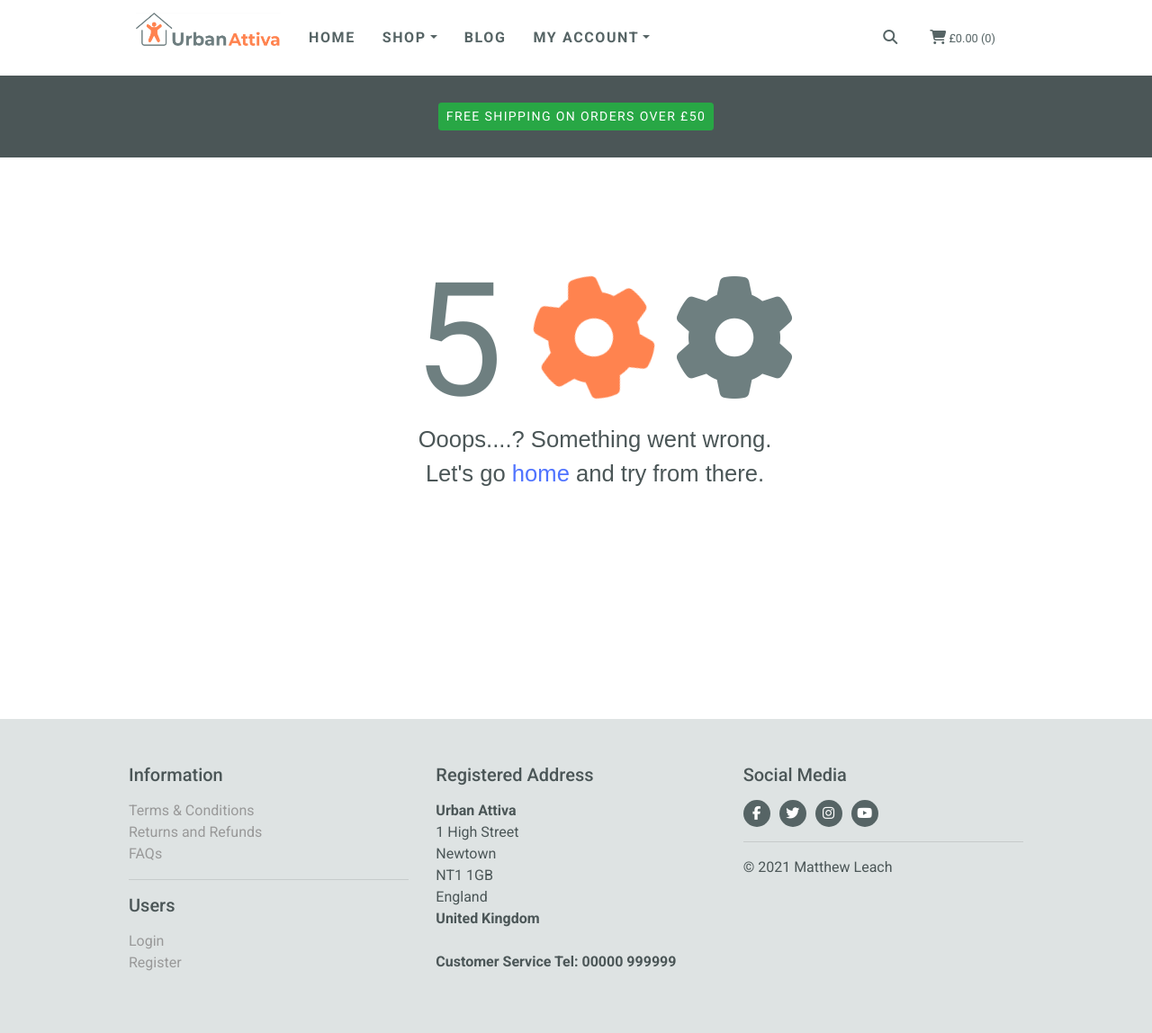
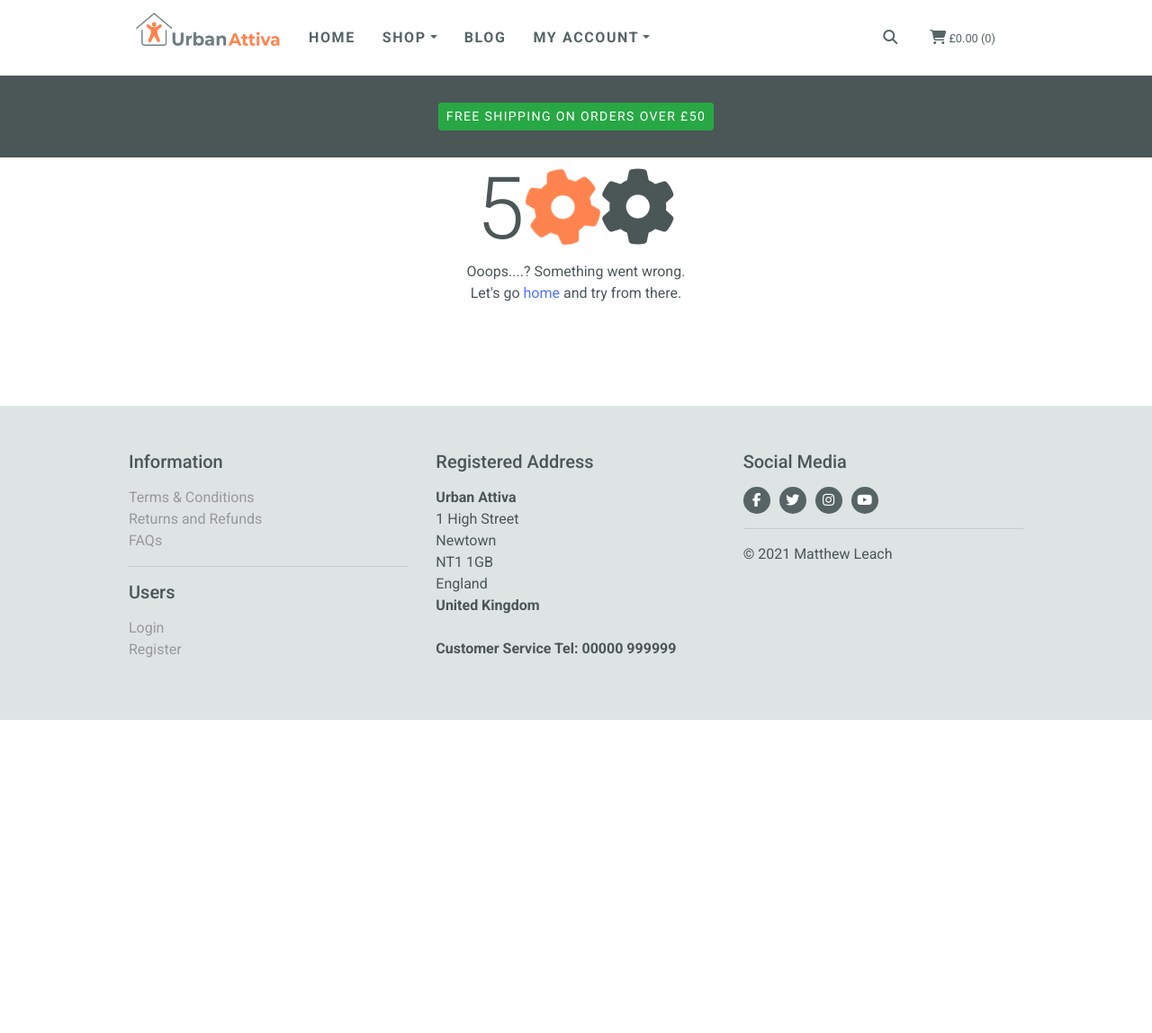
Before and after one commit to Matty-El/urban-attiva, a Django app: page /500.html in a window 1280 px wide. Shown: the whole page at 90% size. After the commit the page ends 800 px from the top, so only its background shows below. Run offline with Django 3.2, Linux system fonts and the light colour scheme; parts of the project's set-up code (start-up, migrations or seed data) failed here and were passed over; some libraries are stand-ins or nearby versions.

Commit message:
Make error pages responsive

```diff
--- a/home/templates/home/terms_conditions.html
+++ b/home/templates/home/terms_conditions.html
@@ -26,7 +26,7 @@
                 <h5 class="mb-0">
                     <button class="btn btn-link collapsed information" data-toggle="collapse" data-target="#collapseOne"
                         aria-expanded="true" aria-controls="collapseOne">
-                        <i class="fas fa-plus text-right"></i> Urban Attiva Terms and Conditions
+                        <i class="fas fa-plus text-right"></i> Terms and Conditions
                     </button>
                 </h5>
             </div>
@@ -262,7 +262,7 @@
                 <h5 class="mb-0">
                     <button class="btn btn-link collapsed information" data-toggle="collapse"
                         data-target="#collapseNine" aria-expanded="false" aria-controls="collapseNine">
-                        <i class="fas fa-plus text-right"></i> Returns and Cancellation Rights
+                        <i class="fas fa-plus text-right"></i> Returns and Cancellations
                     </button>
                 </h5>
             </div>
--- a/products/templates/products/product_detail.html
+++ b/products/templates/products/product_detail.html
@@ -71,8 +71,9 @@
                     {% with product.has_sizes as s %}
                     {% if s %}
                     <div class="col-12">
-                        <p><strong>Size: </strong><i>Please select correct size</i></p>
-                        <select class="form-control w-50" name="product_size" id='id_product_size'>
+                        <p><strong>Size: </strong></p>
+                        <select class="form-control w-50" name="product_size" id='id_product_size' required>
+                            <option value="" selected>Select</option>
                             {% for size in product.size %}
                             <option value="{{ size }}">{{ size }}</option>
                             {% endfor %}
--- a/static/css/base.css
+++ b/static/css/base.css
@@ -487,7 +487,14 @@ background-repeat: no-repeat;
 .btn-ua-grey:focus,
 .search-btn:hover,
 .search-btn:active,
-.search-btn:focus {
+.search-btn:focus,
+.btn-ua-grey-increment:hover,
+.btn-ua-grey-increment:active,
+.btn-ua-grey-increment:focus,
+.btn-ua-grey-decrement:hover,
+.btn-ua-grey-decrement:active,
+.btn-ua-grey-decrement:focus
+ {
     background: #000000;
     color:#FFFFFF !important;
     border: 1px solid #000000;
@@ -919,59 +926,8 @@ select option[value=""] {
 
 /*------------- 404 / 500 error ------------- */
 
-/* adapted from https://freefrontend.medium.com/51-html-404-page-templates-6dc41cf9135c */
-
-.mainbox {
-  background-color: #FFFFFF;
-  margin: auto;
-  height: 600px;
-  width: 600px;
-  position: relative;
-}
-
-.err, .err3 {
-  color: #6E7F80;
-  font-family: 'Roboto', sans-serif;
-  font-size: 11rem;
-  position:absolute;
-  left: 20%;
-  top: 8%;
-}
-
-.far, .err4 {
-  position: absolute;
-  font-size: 8.5rem;
-  left: 42%;
-  top: 18%;
+.err {
   color: #FF834F;
-}
-
-.err2 {
-  color: #6E7F80;
-  font-family: 'Roboto', sans-serif;
-  font-size: 11rem;
-  position:absolute;
-  left: 68%;
-  top: 8%;
-}
-
-.err5 {
-  color: #6E7F80;
-  font-family: 'Roboto', sans-serif;
-  font-size: 8.5rem;
-  position:absolute;
-  left: 68%;
-  top: 18%;
-}
-
-.msg {
-  text-align: center;
-  font-family: 'Nunito Sans', sans-serif;
-  font-size: 1.6rem;
-  position:absolute;
-  left: 16%;
-  top: 45%;
-  width: 75%;
 }
 
 a {
@@ -982,3 +938,7 @@ color: #4F73FF;
 a:hover {
 text-decoration: underline;
 }
+
+.page-wrap {
+  min-height: 100vh;
+}
--- a/templates/500.html
+++ b/templates/500.html
@@ -11,21 +11,18 @@
 {% endblock %}
 
 {% block content %}
-<div class="white-background"></div>
 <div class="container page-content">
-    <div class="row">
-        <div class="col">
-            <h2 class="logo-font mb-4"></h2>
-        </div>
-    </div>
-    <div class="mainbox">
-        <div class="mb-10">
-            <div class="err3">5</div>
-            <i class="fas fa-cog fa-spin err4"></i>
-            <div><i class="fas fa-cog err5"></i></div>
-        </div>
-        <div class="msg">Ooops....? Something went wrong.<p>Let's go <a href="{% url 'home' %}">home</a> and try from
-                there.</p>
+    <div class="d-flex flex-row align-items-center">
+        <div class="container">
+            <div class="row justify-content-center">
+                <div class="col-md-12 text-center">
+                    <span class="display-1 d-block mt-20">5<i class="fas fa-cog fa-spin err fa-sm"></i><i
+                            class="fas fa-cog fa-sm"></i></span>
+                    <div class="msg">Ooops....? Something went wrong.<p>Let's go <a href="{% url 'home' %}">home</a> and
+                            try from there.</p>
+                    </div>
+                </div>
+            </div>
         </div>
     </div>
 </div>
```
Also changed, not shown: templates/404.html (+10 -14 lines), README.md.
